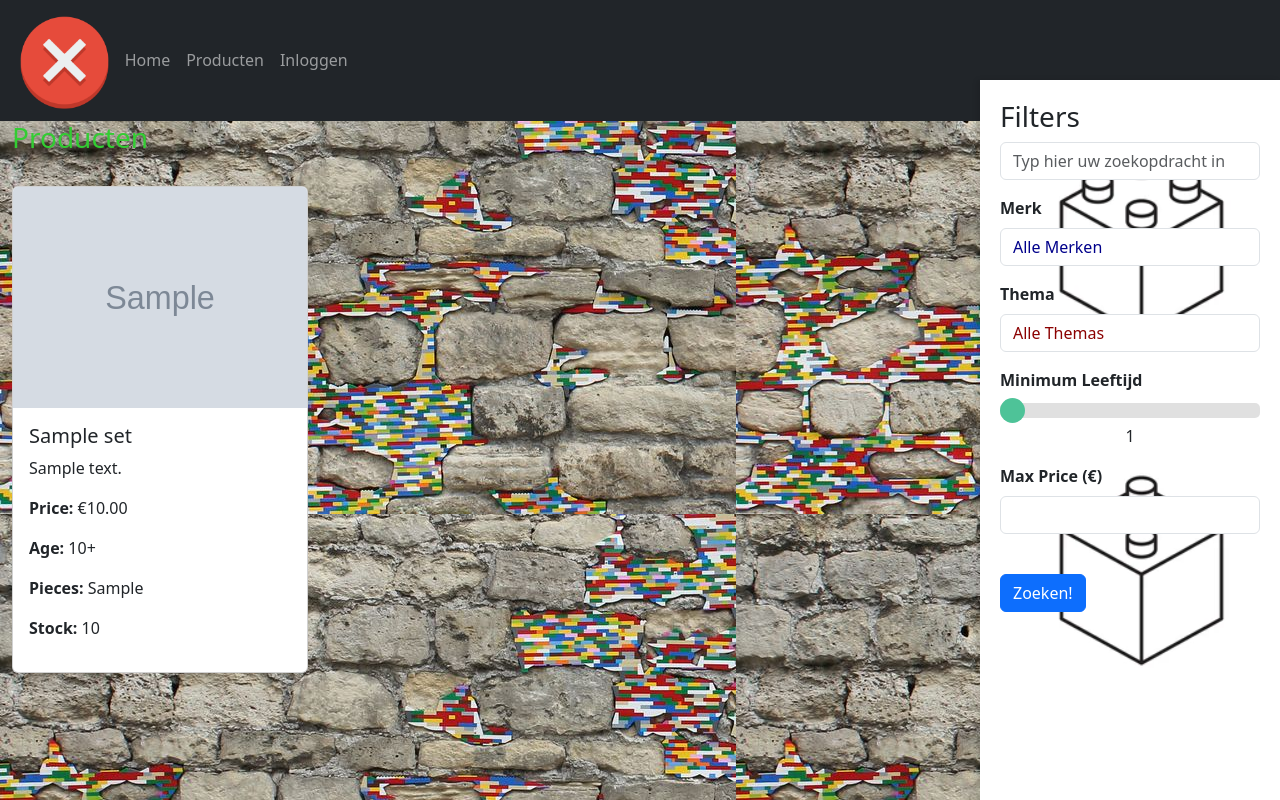
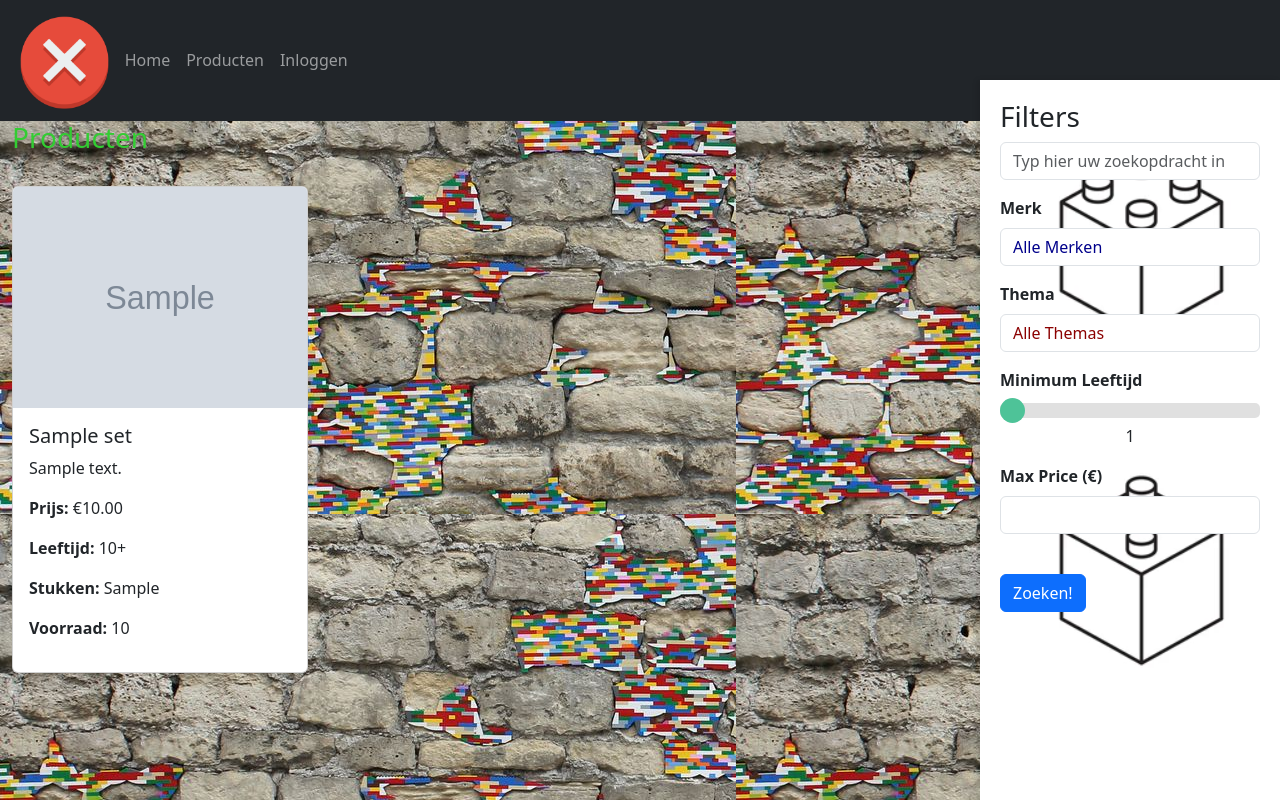
Before and after one commit to Speelhuys/Speelhuys, a PHP site: page /products.php in a window 1280 px wide. Run offline with PHP 8.4, Linux system fonts and the light colour scheme; tables that the repository leaves empty or names only in its code hold one stand-in row (values such as "Sample post"); grey boxes marked "Sample" are stand-in pictures.

Commit message:
Update + delete

```diff
--- a/products.php
+++ b/products.php
@@ -81,14 +81,14 @@ $sets = set::filterSets($id, $name, $brandid, $themeid, $age, $price);
             <?php foreach ($sets as $set) : ?>
               <div class="col-md-4 mb-4">
                 <div class="card h-100">
-                  <img src="images/<?php echo $set->image; ?>" class="card-img-top" alt="<?php echo $set->name; ?>">
+                  <img src="images/sets/<?php echo $set->image; ?>" class="card-img-top" alt="<?php echo $set->name; ?>">
                   <div class="card-body">
                     <h5 class="card-title"><?php echo $set->name; ?></h5>
                     <p class="card-text"><?php echo $set->description; ?></p>
-                    <p><strong>Price: </strong>€<?php echo number_format($set->price, 2); ?></p>
-                    <p><strong>Age: </strong><?php echo $set->age; ?>+</p>
-                    <p><strong>Pieces: </strong><?php echo $set->pieces; ?></p>
-                    <p><strong>Stock: </strong><?php echo $set->stock; ?></p>
+                    <p><strong>Prijs: </strong>€<?php echo number_format($set->price, 2); ?></p>
+                    <p><strong>Leeftijd: </strong><?php echo $set->age; ?>+</p>
+                    <p><strong>Stukken: </strong><?php echo $set->pieces; ?></p>
+                    <p><strong>Voorraad: </strong><?php echo $set->stock; ?></p>
                   </div>
                 </div>
               </div>
```
Also changed, not shown: admin/admin.php (+3 -7 lines), admin/rights.php (deleted).
